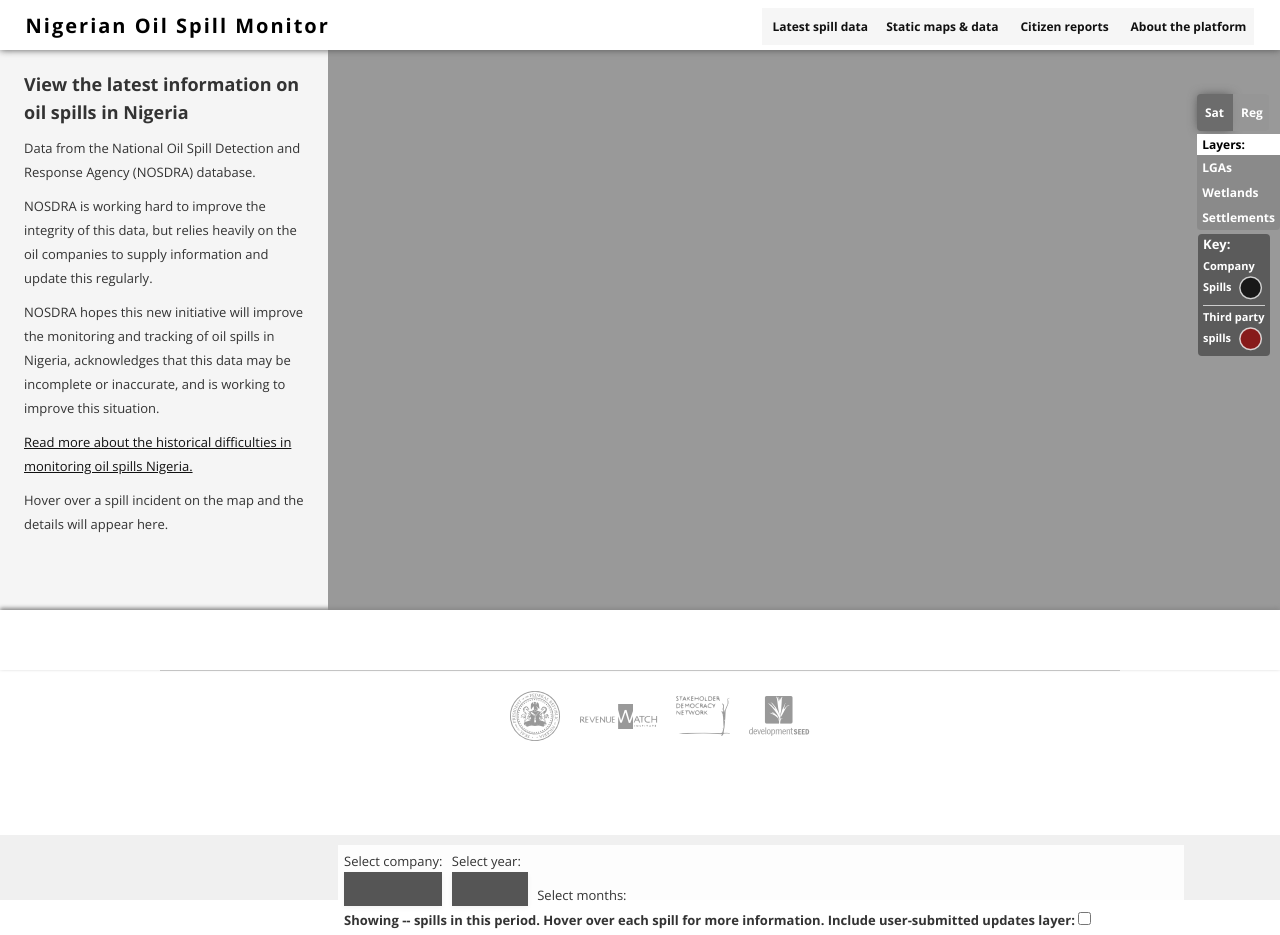
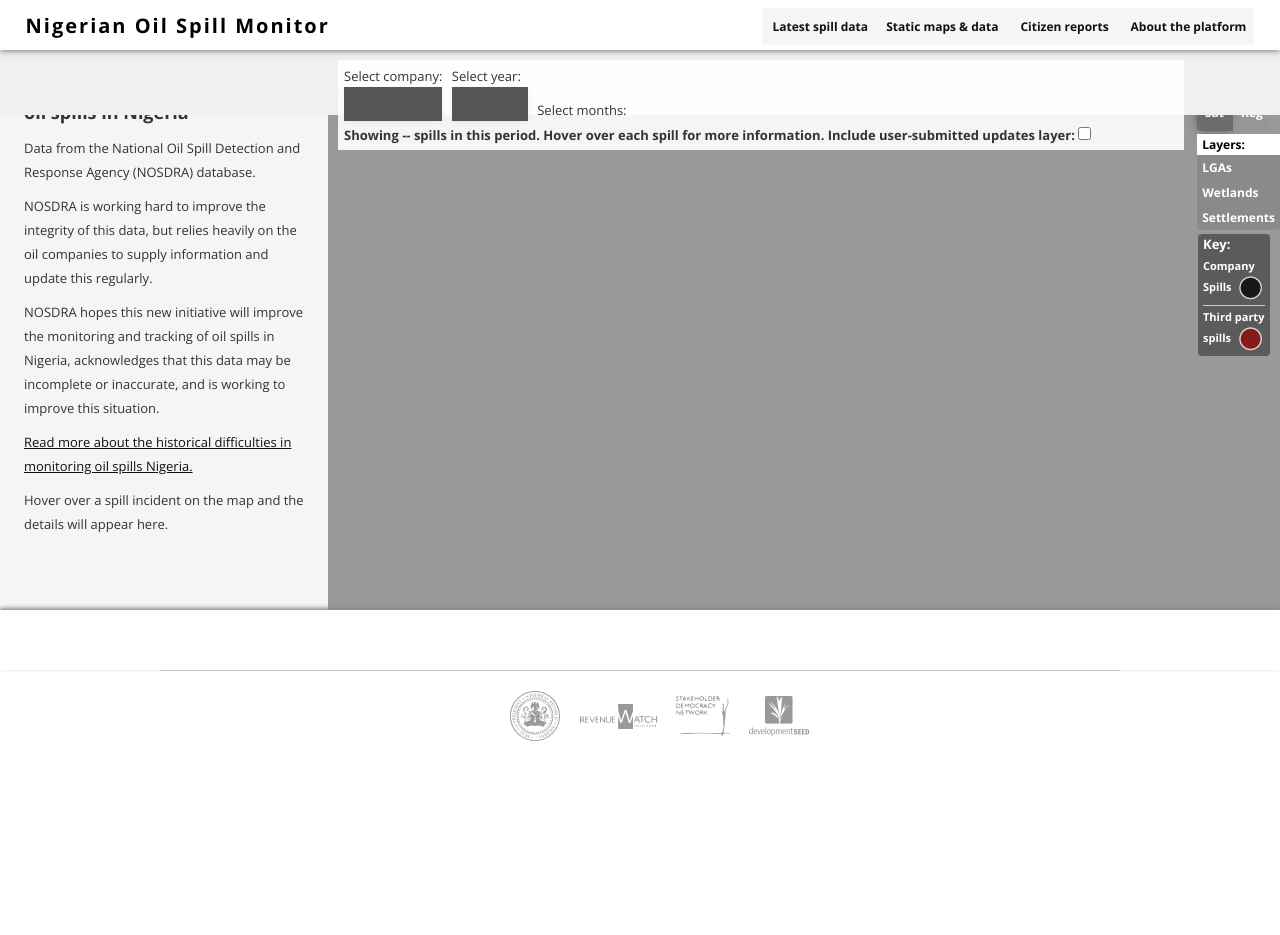
Before and after one commit to sdn4nigeria/monitoring-platform, a Jekyll site: the page built from index.html, in a window 1280 px wide. Built offline with Jekyll 4.4.1, drawn with Linux system fonts in a browser that asks for light colours; nearby versions of some CDN libraries; some web fonts are replaced; library files that are not in the unit come from our copies; Markdown is read by kramdown in place of the engine named in the settings; after the commit the page ends 900 px from its top, so only the background shows below that.

Commit message:
Update style.css

```diff
--- a/_includes/css/style.css
+++ b/_includes/css/style.css
@@ -112,7 +112,7 @@
     background: #f0f0f0;
     padding-bottom: 15px;
        position:absolute;
-    bottom:0;
+    bottom:200;
     right:0;
 }
 .filter {
```
